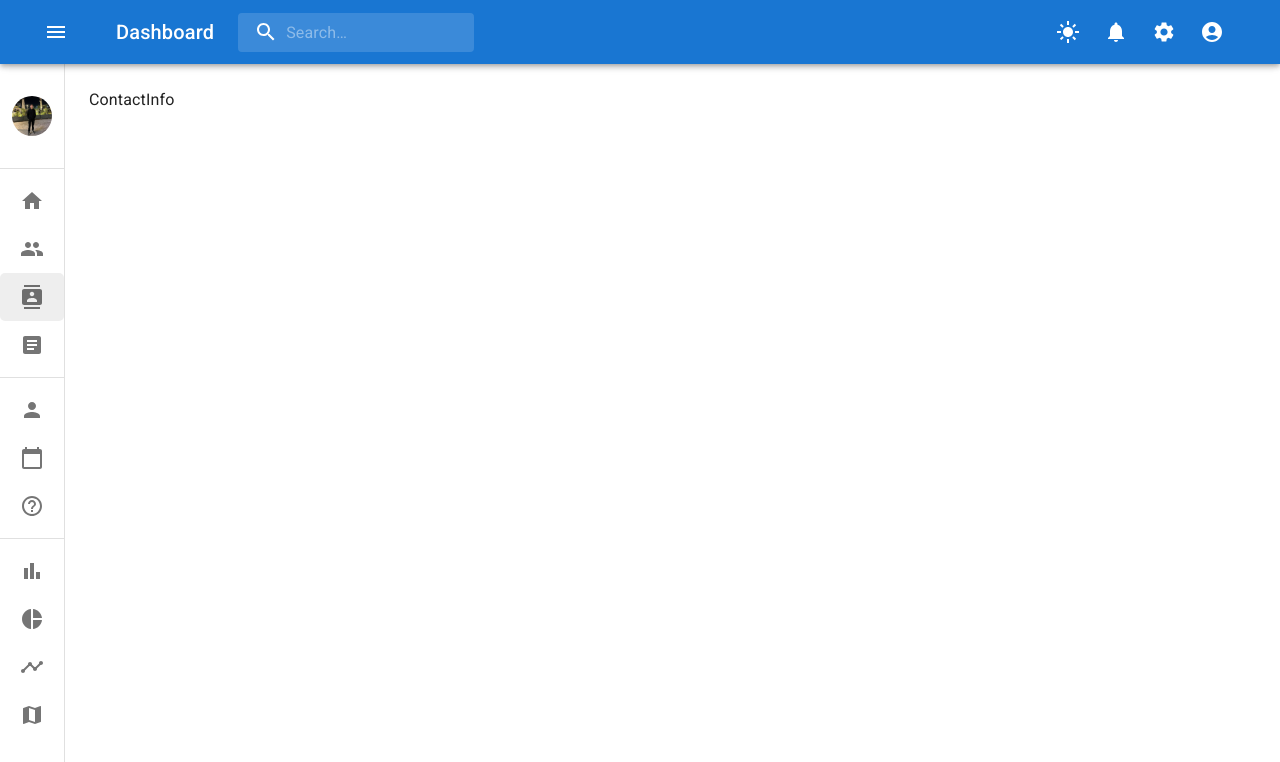
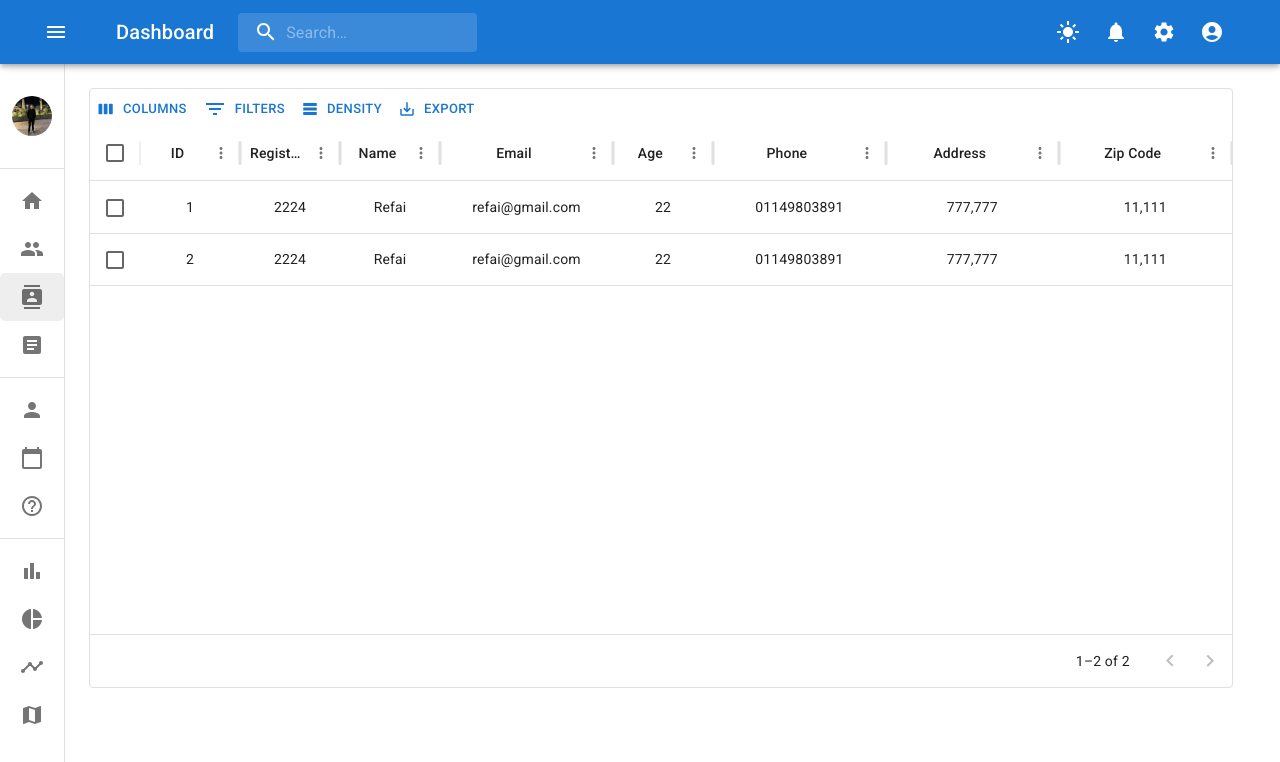
Before and after one commit to elref7i/Dashboard, a React (Vite) app: page /information in a window 1280 px wide. Shown: the top 762 px of the page. Built offline with nearby package versions, Linux system fonts and the light colour scheme.

Commit message:
feat: add DataGrid component to Contact Info page with sample data and layout adjustments

```diff
--- a/src/pages/ContactInfo/ContactInfo.jsx
+++ b/src/pages/ContactInfo/ContactInfo.jsx
@@ -1,3 +1,17 @@
+import { DataGrid, GridToolbar } from '@mui/x-data-grid';
+import { columns, rows } from './data';
+
 export default function ContactInfo() {
-  return <div>ContactInfo</div>;
+  return (
+    <div style={{ height: 600, width: '98%' }}>
+      <DataGrid
+        rows={rows}
+        columns={columns}
+        checkboxSelection
+        disableSelectionOnClick
+        autoPageSize
+        slots={{ toolbar: GridToolbar }}
+      />
+    </div>
+  );
 }
--- /dev/null
+++ b/src/pages/ContactInfo/data.js
@@ -0,0 +1,81 @@
+export const rows = [
+  {
+    id: 1,
+    registerId: 2224,
+    name: 'Refai',
+    Email: 'refai@gmail.com',
+    Age: '22',
+    Phone: '01149803891',
+    Address: 777777,
+    Access: 'Manager',
+    ZipCode: 11111,
+  },
+  {
+    id: 2,
+    registerId: 2224,
+    name: 'Refai',
+    Email: 'refai@gmail.com',
+    Age: '22',
+    Phone: '01149803891',
+    Address: 777777,
+    Access: 'Manager',
+    ZipCode: 11111,
+  },
+];
+
+export const columns = [
+  {
+    field: 'id',
+    headerName: 'ID',
+    align: 'center',
+    headerAlign: 'center',
+  },
+  {
+    field: 'registerId',
+    headerName: 'Register ID',
+    align: 'center',
+    headerAlign: 'center',
+  },
+  {
+    field: 'name',
+    headerName: 'Name',
+    align: 'center',
+    headerAlign: 'center',
+  },
+  {
+    field: 'Email',
+    headerName: 'Email',
+    flex: 1,
+    align: 'center',
+    headerAlign: 'center',
+  },
+  {
+    field: 'Age',
+    headerName: 'Age',
+    align: 'center',
+    headerAlign: 'center',
+  },
+  {
+    field: 'Phone',
+    headerName: 'Phone',
+    flex: 1,
+    align: 'center',
+    headerAlign: 'center',
+  },
+  {
+    field: 'Address',
+    headerName: 'Address',
+    flex: 1,
+    align: 'center',
+    headerAlign: 'center',
+    type: 'number',
+  },
+  {
+    field: 'ZipCode',
+    headerName: 'Zip Code',
+    flex: 1,
+    align: 'center',
+    headerAlign: 'center',
+    type: 'number',
+  },
+];
```
